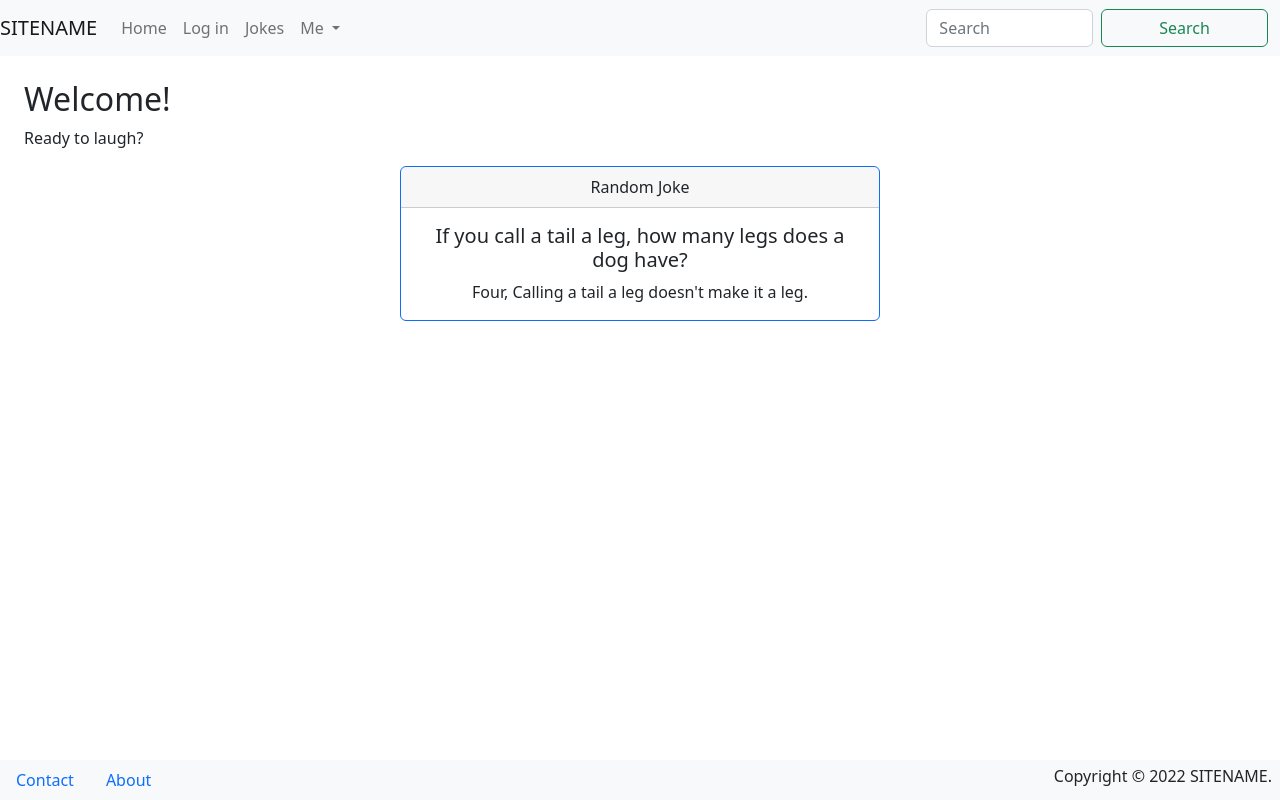
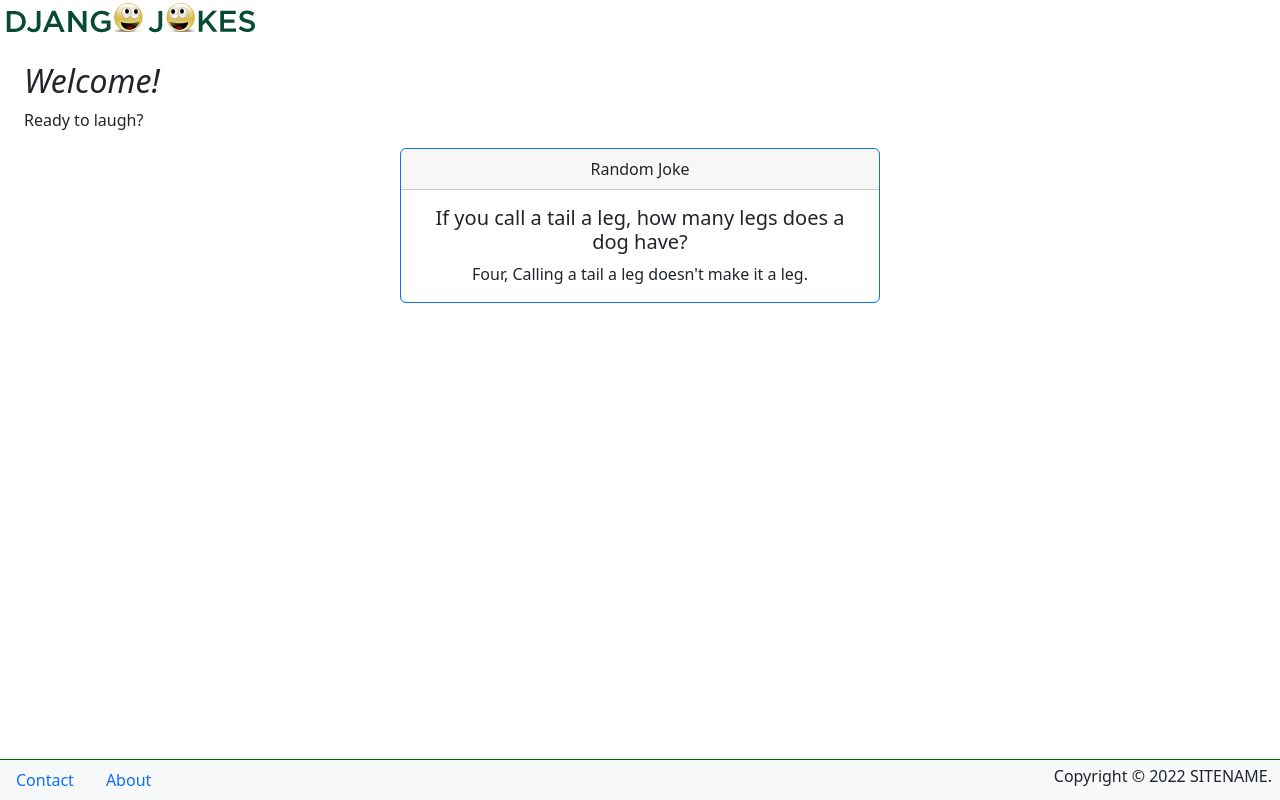
Before and after one commit to prashant9711/djangojokes.com, a Django app: page / in a window 1280 px wide. Run offline with Django 5.2, Linux system fonts and the light colour scheme; data comes from the database, SQL or seed files in the repository; some libraries are stand-ins or nearby versions.

Commit message:
added static files for images and css files

```diff
--- /dev/null
+++ b/static/css/main.css
@@ -0,0 +1,15 @@
+body {
+  padding-bottom: 50px;
+}
+
+footer {
+  border-top: 1px solid darkgreen;
+}
+
+header {
+  border-bottom: 1px solid darkgreen;
+}
+
+h2 {
+  font-style: italic;
+}
--- a/templates/_base.html
+++ b/templates/_base.html
@@ -1,3 +1,4 @@
+{% load static %}
 <!DOCTYPE html>
 <html lang="en">
 <head>
@@ -5,12 +6,17 @@
 <meta name="viewport" content="width=device-width, initial-scale=1">
 <link href="https://cdn.jsdelivr.net/npm/bootstrap@5.2.1/dist/css/bootstrap.min.css" rel="stylesheet" integrity="sha384-iYQeCzEYFbKjA/T2uDLTpkwGzCiq6soy8tYaI1GyVh/UjpbCx/TYkiZhlZB6+fzT" crossorigin="anonymous">
 <script src="https://kit.fontawesome.com/b72512e591.js" crossorigin="anonymous"></script>
+<link rel="stylesheet" href="{% static 'css/main.css' %}">
+<link rel="shortcut icon" type="image/png"
+  href="{% static 'images/favicon.png' %}>
 <title>{% block title %}{% endblock %} | SITENAME</title>
 </head>
 <body>
 <header>
   <nav class="navbar navbar-expand-lg navbar-light bg-light">
-    <a class="navbar-brand" href="#">SITENAME</a>
+    <a class="navbar-brand" href="{% url 'pages:homepage' %}">
+      <img src="{% static 'images/logo.png' %}" alt="Logo" class="img-fluid"/>
+    </a>
     <button class="navbar-toggler" type="button" data-toggle="collapse"
       data-target="#navbarSupportedContent" aria-expanded="false"
       aria-controls="navbarSupportedContent" aria-label="Toggle navigation">
```
Also changed, not shown: djangojokes/settings.py (+6 -1 lines), static/images/favicon.png (added), static/images/logo.png (added).
